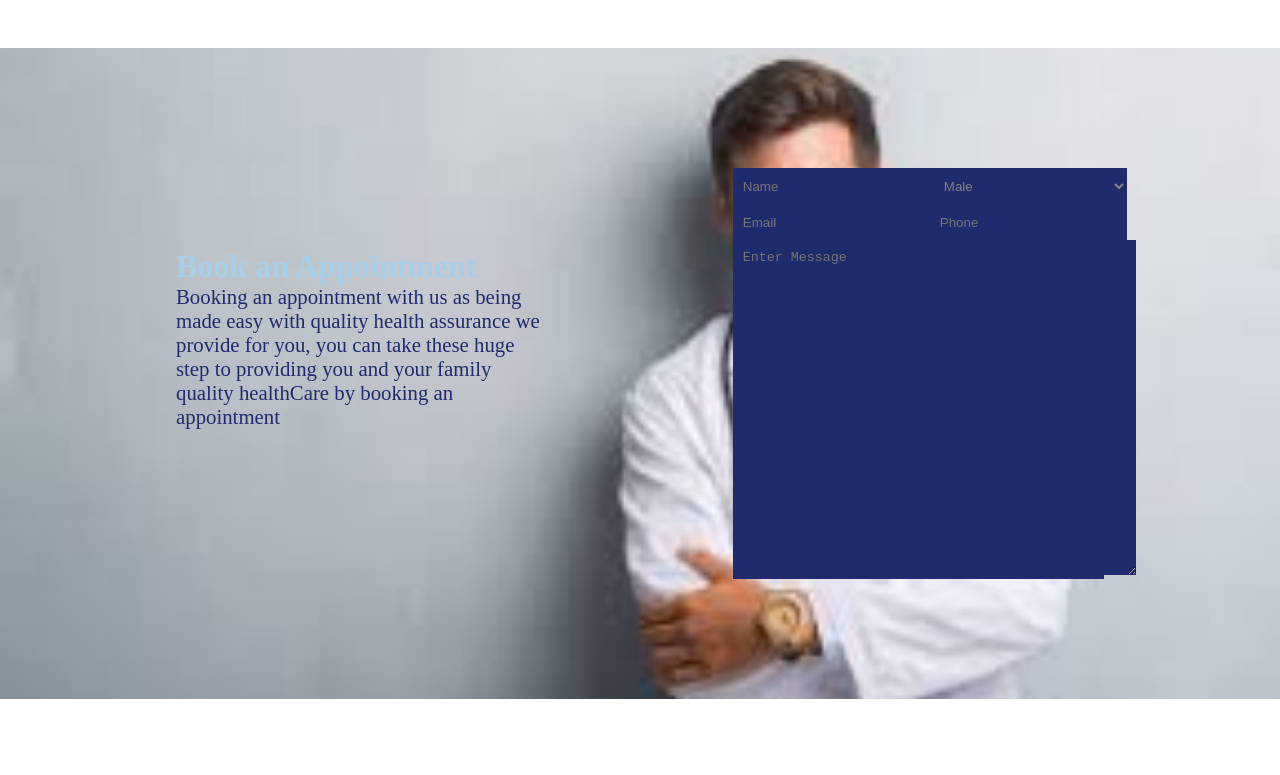
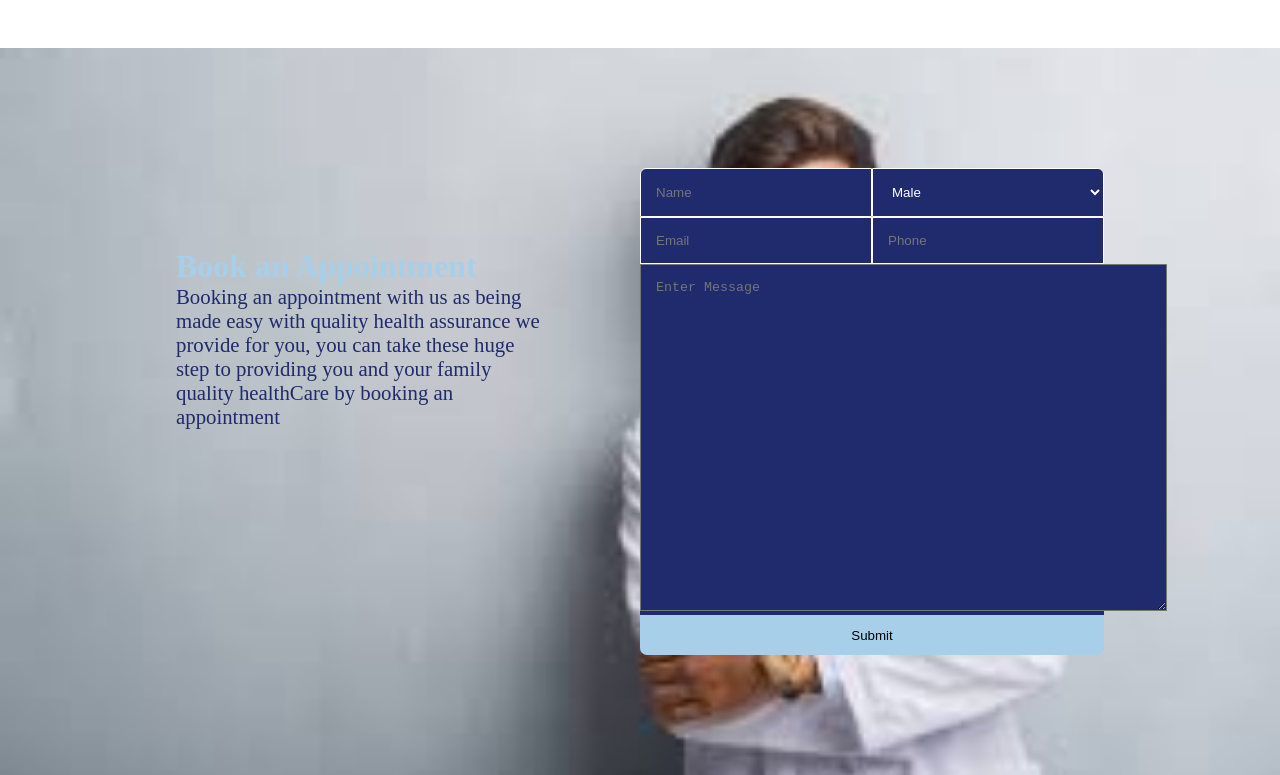
Before and after one commit to victornwaose/MEDDICAL-WEB, a React (Create React App) app: page / in a window 1280 px wide. Shown: the part 2201-2976 px from the top of the page. Before the commit the page ends 2900 px from the top, so only its background shows below. Built offline with nearby package versions, Linux system fonts and the light colour scheme; a web font is replaced by a local one.

Commit message:
added new styles

```diff
--- a/src/components/appoint/Appoint.css
+++ b/src/components/appoint/Appoint.css
@@ -29,32 +29,51 @@
 }
 .appoint_info {
     background: var(--color-darkblue);
-    width: 40%;
+    width: 50%;
+    border-radius: 10px;
+
 }
 .appoint_info_detail {
     display: grid;
     grid-template-columns: repeat(2, 1fr);
+    border-radius: 15px;
 }
 .appoint_info_detail input {
-    padding: 10px;
+    padding: 15px;
     background: var(--color-darkblue);
-    border: none;
+    border:  1px solid #fff;
+}
+.name {
+    border-top-left-radius: 6px;
+    color: var(--color-white);
 }
 .appoint_info_detail select {
-    padding: 10px;
+    padding: 15px;
     background: var(--color-darkblue);
-    color:  var(--color-gray);
-    border: none;
+    color:  var(--color-white);
+    border:  1px solid #fff;
+}
+.gender  {
+    border-top-right-radius: 6px;
 }
 .appoint_info_detail option  {
     padding: 15px;
     background: var(--color-darkblue);
-    color:  var(--color-gray);
-    border: none;
+    color:  var(--color-white);
+    border:  1px solid #fff;
 }
 textarea  {
-    padding: 10px;
-    color:  var(--color-gray);
+    padding: 15px;
+    color:  var(--color-white);
     background: var(--color-darkblue);
-    border: none;
 }
+.submit {
+    background: var(--color-lightblue);
+    width: 100%;
+    height: 40px;
+    border-bottom-left-radius: 7px;
+    border-bottom-right-radius: 7px;
+    border:  none;
+    cursor: pointer;
+    color: var(--color--white);
+}
--- a/src/components/appoint/Appoint.jsx
+++ b/src/components/appoint/Appoint.jsx
@@ -17,8 +17,12 @@ const Appoint = () => {
                 </div>
                 <div className="appoint_info">
                     <div className="appoint_info_detail">
-                        <input type="text" placeholder="Name" />
-                        <select>
+                        <input
+                            type="text"
+                            placeholder="Name"
+                            className="name"
+                        />
+                        <select className="gender">
                             Gender
                             <option>Male</option>
                             <option>Female</option>
@@ -26,7 +30,8 @@ const Appoint = () => {
                         <input type="text" placeholder="Email" />
                         <input type="number" placeholder="Phone" />
                     </div>{" "}
-                    <textarea rows="21" cols="46" placeholder="Enter Message" />
+                    <textarea rows="21" cols="60" placeholder="Enter Message" />
+                    <button className="submit">Submit</button>
                 </div>
             </div>
         </div>
```
